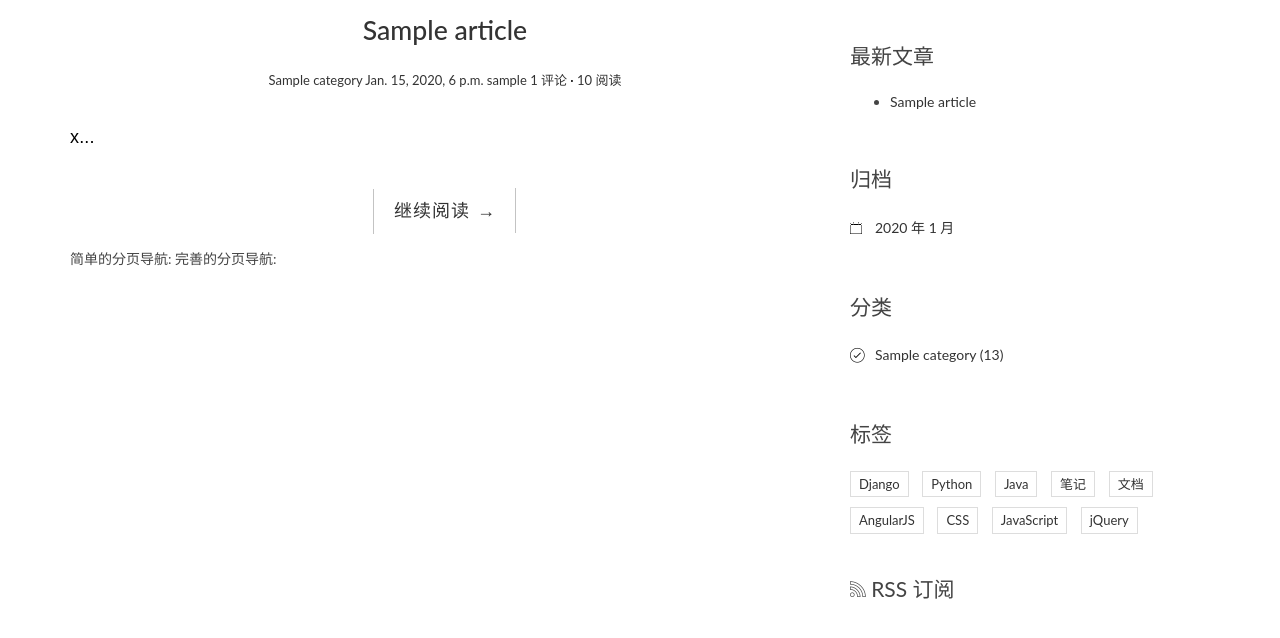
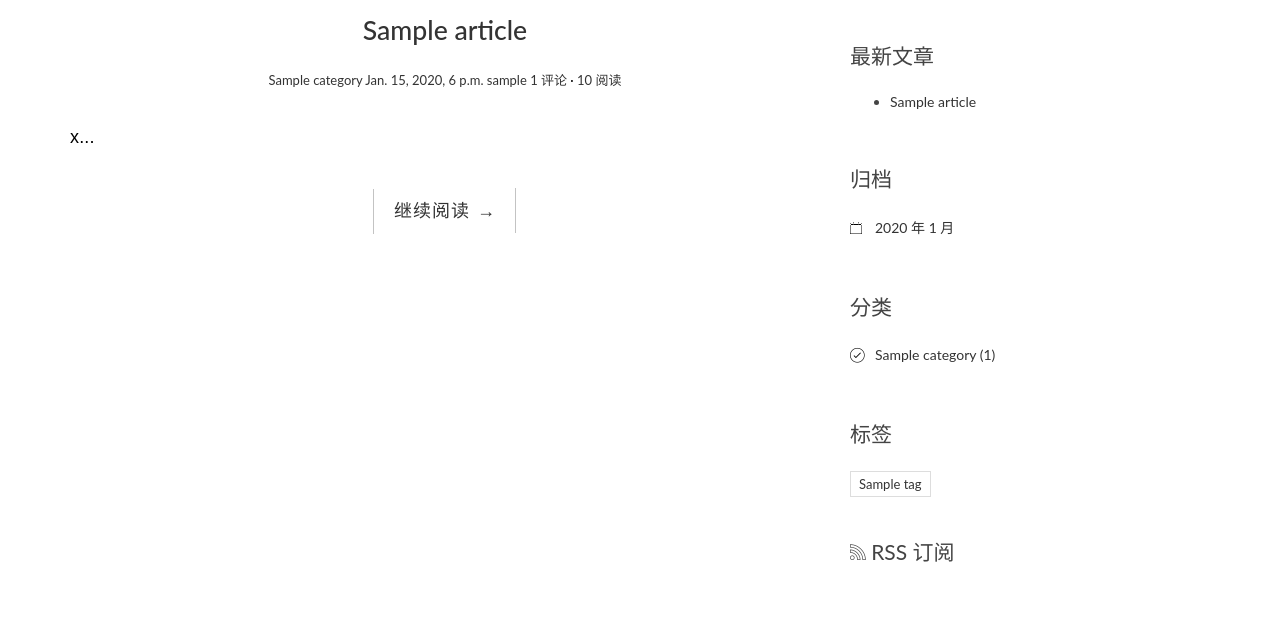
Before and after one commit to xuhaer/FlaskWeb, a Django app: page / in a window 1280 px wide. Shown: the part 132-770 px from the top of the page. Run offline with Django 3.2, Linux system fonts and the light colour scheme; tables that the repository leaves empty hold one stand-in row (values such as "Sample post"); some libraries are stand-ins or nearby versions.

Commit message:
tag/category/RSS fixed

```diff
--- a/blog/admin.py
+++ b/blog/admin.py
@@ -1,7 +1,8 @@
 from django.contrib import admin
+from django import forms
+from pagedown.widgets import AdminPagedownWidget
+
 from .models import Article, Category, Tag
-from pagedown.widgets import AdminPagedownWidget
-from django import forms
 
 
 class ArticleForm(forms.ModelForm):
--- a/blog/models.py
+++ b/blog/models.py
@@ -13,11 +13,13 @@ class Category(models.Model):
     def __repr__(self):
         return 'Category:{}'.format(self.name)
 
+
 class Tag(models.Model):
     name = models.CharField(max_length=20)
 
     def __repr__(self):
         return 'Tag:{}'.format(self.name)
+
 
 class Article(models.Model):
     class Meta:
--- a/blog/templatetags/blog_tags.py
+++ b/blog/templatetags/blog_tags.py
@@ -1,6 +1,7 @@
 from django import template
+from django.db.models.aggregates import Count
 
-from ..models import Article, Category
+from ..models import Article, Category, Tag
 
 register = template.Library()
 
@@ -17,4 +18,10 @@ def archives():
 
 @register.simple_tag
 def get_categories():
-    return Category.objects.all()
+    return Category.objects.annotate(num_articles=Count('article')).filter(num_articles__gt=0)
+    #return Category.objects.all()
+
+
+@register.simple_tag
+def get_tags():
+    return Tag.objects.annotate(num_articles=Count('article')).filter(num_articles__gt=0)
--- a/blog/urls.py
+++ b/blog/urls.py
@@ -1,6 +1,7 @@
 from django.urls import path
 
 from . import views
+
 
 app_name = 'blog'
 urlpatterns = [
@@ -12,5 +13,6 @@ urlpatterns = [
     path('article/<int:pk>/', views.ArticleDetailView.as_view(), name='detail'),
     path('archives/<int:year>/<int:month>', views.ArchivesView.as_view(), name='archives'),
     path('category/<int:pk>/', views.CategoryView.as_view(), name='category'),
+    path('tag/<int:pk>/', views.TagView.as_view(), name='tag'),
 
 ]
--- a/blog/views.py
+++ b/blog/views.py
@@ -1,9 +1,10 @@
 import markdown
-from .models import Article, Category
+from django.shortcuts import render, get_object_or_404
+from django.views.generic import ListView, DetailView
+
+from .models import Article, Category, Tag
 from comments.forms import CommentForm
 
-from django.shortcuts import render, get_object_or_404
-from django.views.generic import ListView, DetailView
 
 # Create your views here.
 # def index(request):
@@ -27,7 +28,6 @@ class IndexView(ListView):
         paginator = context.get('paginator')
         page = context.get('page_obj')
         is_paginated = context.get('is_paginated')
-        print('paginator, page, is_paginatedpaginator, page, is_paginated',paginator, page, is_paginated)
         # 调用自己写的 pagination_data 方法获得显示分页导航条需要的数据，见下方。
         pagination_data = self.pagination_data(paginator, page, is_paginated)
         context.update(pagination_data)
@@ -50,7 +50,6 @@ class IndexView(ListView):
         page_range = paginator.page_range
 
         if page_number == 1:
-            print('fail')
 
             # 比如page_range是 [1, 2, 3, 4]，那么获取的就是 right = [2, 3]。
             right = page_range[page_number:page_number + 2]
@@ -181,3 +180,13 @@ class CategoryView(ListView):
     def get_queryset(self):
         category = get_object_or_404(Category, pk=self.kwargs.get('pk'))
         return super(CategoryView, self).get_queryset().filter(category=category)
+
+
+class TagView(ListView):
+    model = Article
+    template_name = 'blog/index.html'
+    context_object_name = 'article_list'
+
+    def get_queryset(self):
+        tag = get_object_or_404(Tag, pk=self.kwargs.get('pk'))
+        return super(TagView, self).get_queryset().filter(tags=tag)
--- a/blogproject/urls.py
+++ b/blogproject/urls.py
@@ -15,10 +15,11 @@ Including another URLconf
 """
 from django.contrib import admin
 from django.urls import path, include
+from blog.feeds import ArticlesRssFeed
 
 urlpatterns = [
     path('admin/', admin.site.urls),
     path('', include('blog.urls')),
     path('', include('comments.urls')),
-
+    path('rss/',ArticlesRssFeed(),name='rss')
 ]
--- a/comments/views.py
+++ b/comments/views.py
@@ -1,11 +1,11 @@
 
 # Create your views here.
+
+from django.shortcuts import render, get_object_or_404, redirect
+
 from .models import Comment
 from .forms import CommentForm
 from blog.models import Article
-
-from django.shortcuts import render, get_object_or_404, redirect
-from django.views.generic.base import RedirectView
 
 
 def article_comment(request, article_pk):
--- a/templates/base.html
+++ b/templates/base.html
@@ -106,7 +106,7 @@
                         {% for category in category_list %}
                             <li>
                                 <a href="{% url 'blog:category' category.pk %}">{{ category.name }} <span
-                                        class="article-count">(13)</span></a>
+                                        class="article-count">({{ category.num_articles }})</span></a>
                             </li>
                         {% empty %}
                             暂无分类！
@@ -116,38 +116,19 @@
 
                 <div class="widget widget-tag-cloud">
                     <h3 class="widget-title">标签</h3>
+                    {% get_tags as tag_list %}
                     <ul>
-                        <li>
-                            <a href="#">Django</a>
-                        </li>
-                        <li>
-                            <a href="#">Python</a>
-                        </li>
-                        <li>
-                            <a href="#">Java</a>
-                        </li>
-                        <li>
-                            <a href="#">笔记</a>
-                        </li>
-                        <li>
-                            <a href="#">文档</a>
-                        </li>
-                        <li>
-                            <a href="#">AngularJS</a>
-                        </li>
-                        <li>
-                            <a href="#">CSS</a>
-                        </li>
-                        <li>
-                            <a href="#">JavaScript</a>
-                        </li>
-                        <li>
-                            <a href="#">jQuery</a>
-                        </li>
-                    </ul>
+                        {% for tag in tag_list %}
+                            <li>
+                                <a href="{% url 'blog:tag' tag.pk %}">{{ tag.name }}</a>
+                            </li>
+                        {% empty %}
+                            暂无标签！
+                        {% endfor %}
                 </div>
+
                 <div class="rss">
-                    <a href=""><span class="ion-social-rss-outline"></span> RSS 订阅</a>
+                    <a href="{% url 'rss' %}"><span class="ion-social-rss-outline"></span> RSS 订阅</a>
                 </div>
             </aside>
         </div>
--- a/templates/blog/index.html
+++ b/templates/blog/index.html
@@ -29,27 +29,10 @@
         <div class="no-article">暂时还没有发布的文章！</div>
     {% endfor %}
 
-    简单的分页导航:
-    {% if is_paginated %}
-        <div class="pagination-simple">
-            <!-- 如果当前页还有上一页，显示一个上一页的按钮 -->
-            {% if page_obj.has_previous %}
-                <a href="?page={{ page_obj.previous_page_number }}">上一页</a>
-            {% endif %}
-            <!-- 显示当前页面信息 -->
-            <span class="current">第 {{ page_obj.number }} 页 / 共 {{ paginator.num_pages }} 页</span>
-            <!-- 如果当前页还有下一页，显示一个下一页的按钮 -->
-            {% if page_obj.has_next %}
-                <a href="?page={{ page_obj.next_page_number }}">下一页</a>
-            {% endif %}
-        </div>
-    {% endif %}
-
 
     {% comment %}
     完善的分页导航
     {% endcomment %}
-    完善的分页导航:
     {% if is_paginated %}
         <div class="pagination">
             <ul>
```
Also changed, not shown: blog/feeds.py (added, +21 -0 lines), templates/blog/detail.html (+9 -0 lines).
